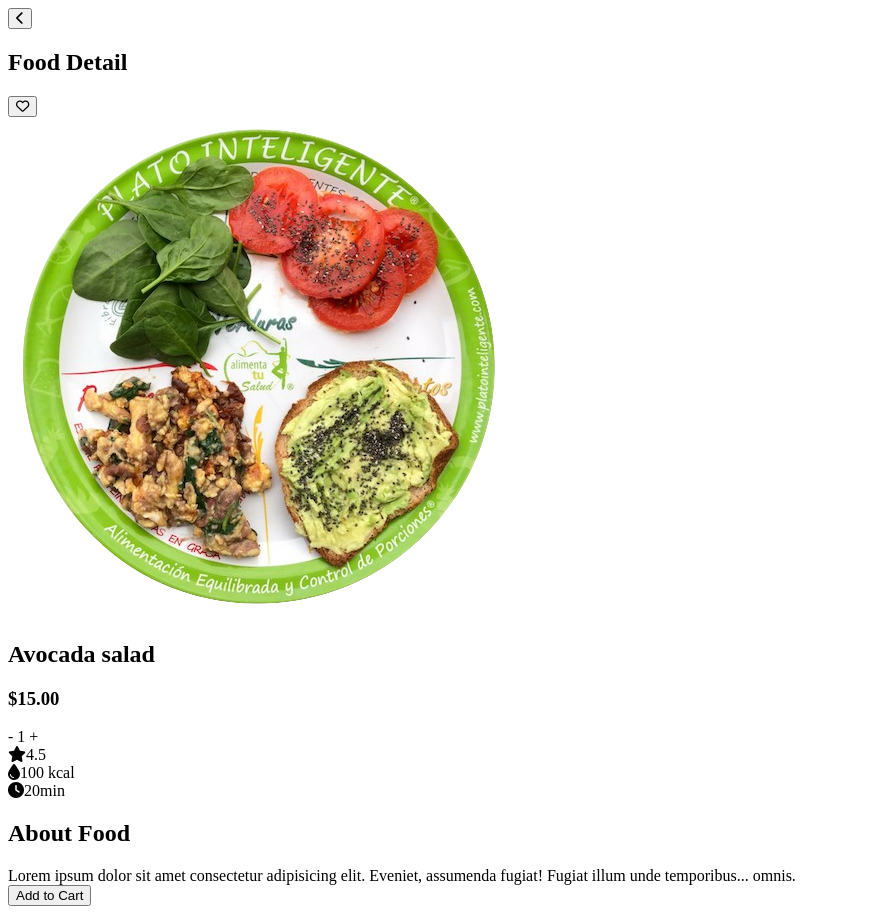
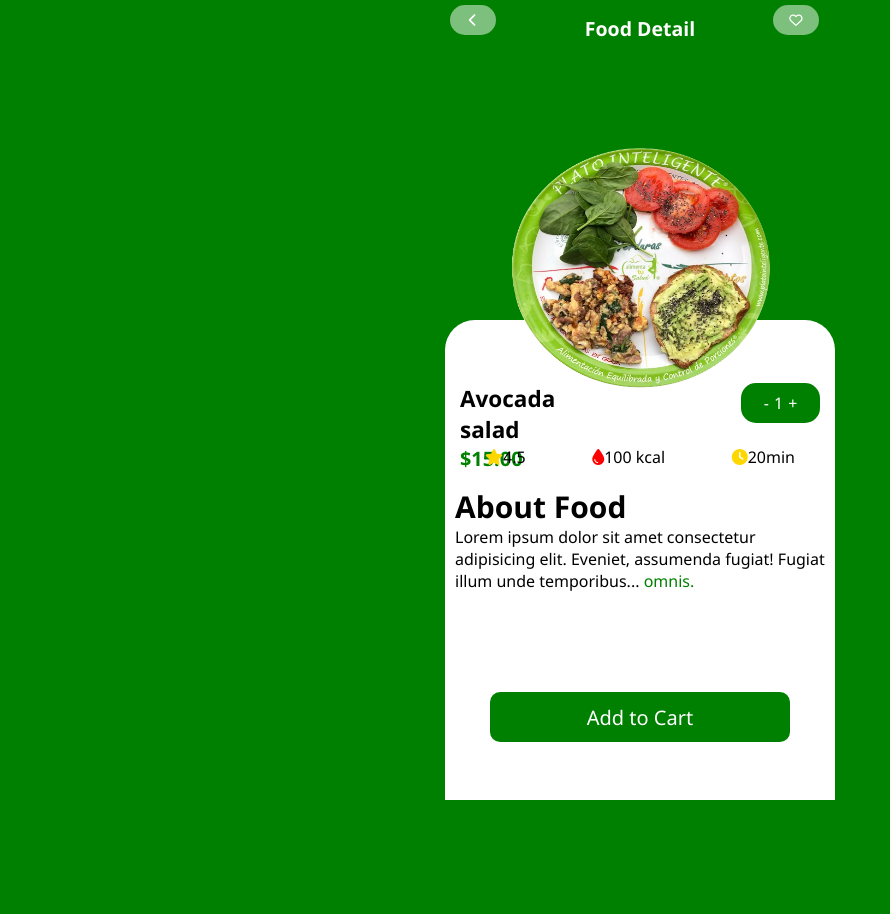
Before and after one commit to Santiago877233/mobile, a plain HTML site: page index3.html in a window 1280 px wide. Shown: the whole page, without its empty margins (0-890 px from the left). After the commit the page ends 800 px from the top, so only its background shows below. Drawn offline with Linux system fonts and the light colour scheme; the site is published under a folder, as on GitHub Pages, so addresses that start at the root find nothing.

Commit message:
Update index3.html

```diff
--- a/index3.html
+++ b/index3.html
@@ -3,8 +3,7 @@
 <head>
     <meta charset="UTF-8">
     <meta name="viewport" content="width=device-width, initial-scale=1.0">
-    <link rel="stylesheet" href="/style.css">
-    <link rel="stylesheet" href="/index2.html">
+    <link rel="stylesheet" href="style.css">
     <link rel="stylesheet" href="https://cdnjs.cloudflare.com/ajax/libs/font-awesome/6.5.0/css/all.min.css">
     <title>Document</title>
 </head>
```
